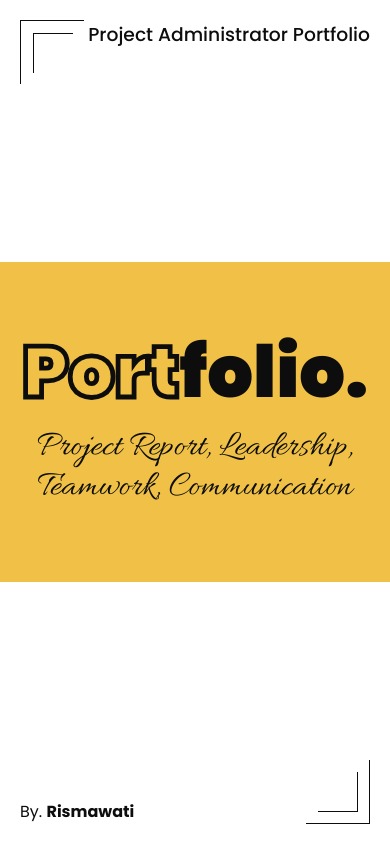
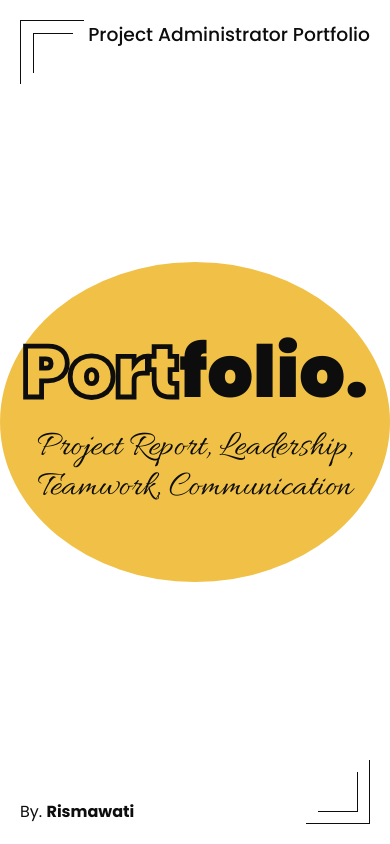
Before and after one commit to fauzancodes/risma-portfolio, a Next.js app: page / in a window 390 px wide. Shown: the top 844 px of the page. Built offline with nearby package versions, Linux system fonts and the light colour scheme.

Commit message:
adjust some animation

```diff
--- a/src/app/ui/animated/cover.tsx
+++ b/src/app/ui/animated/cover.tsx
@@ -6,7 +6,7 @@ import { FaArrowRight } from 'react-icons/fa6'
 
 export function Ball() {
   return (
-    <motion.div animate={{ scale: [2, 1], opacity: 1 }} whileHover={{ scale: 1.5 }} initial={{ opacity: 0 }} className="tw-bg-primary tw-w-full md:tw-w-80 tw-h-80 md:tw-rounded-full tw-absolute tw-left-0 md:tw-left-40"></motion.div>
+    <motion.div animate={{ scale: [1.5, 1], borderRadius: ["25%", "50%"], rotate: ["90deg", "180deg"], opacity: 1 }} whileHover={{ scale: 1.5 }} initial={{ scale: 1, borderRadius: "1rem", rotate: 0, opacity: 0 }} transition={{ duration: 0.5 }} className="tw-bg-primary tw-w-full md:tw-w-80 tw-h-80 tw-absolute tw-left-0 md:tw-left-40"></motion.div>
   )
 }
 
```
